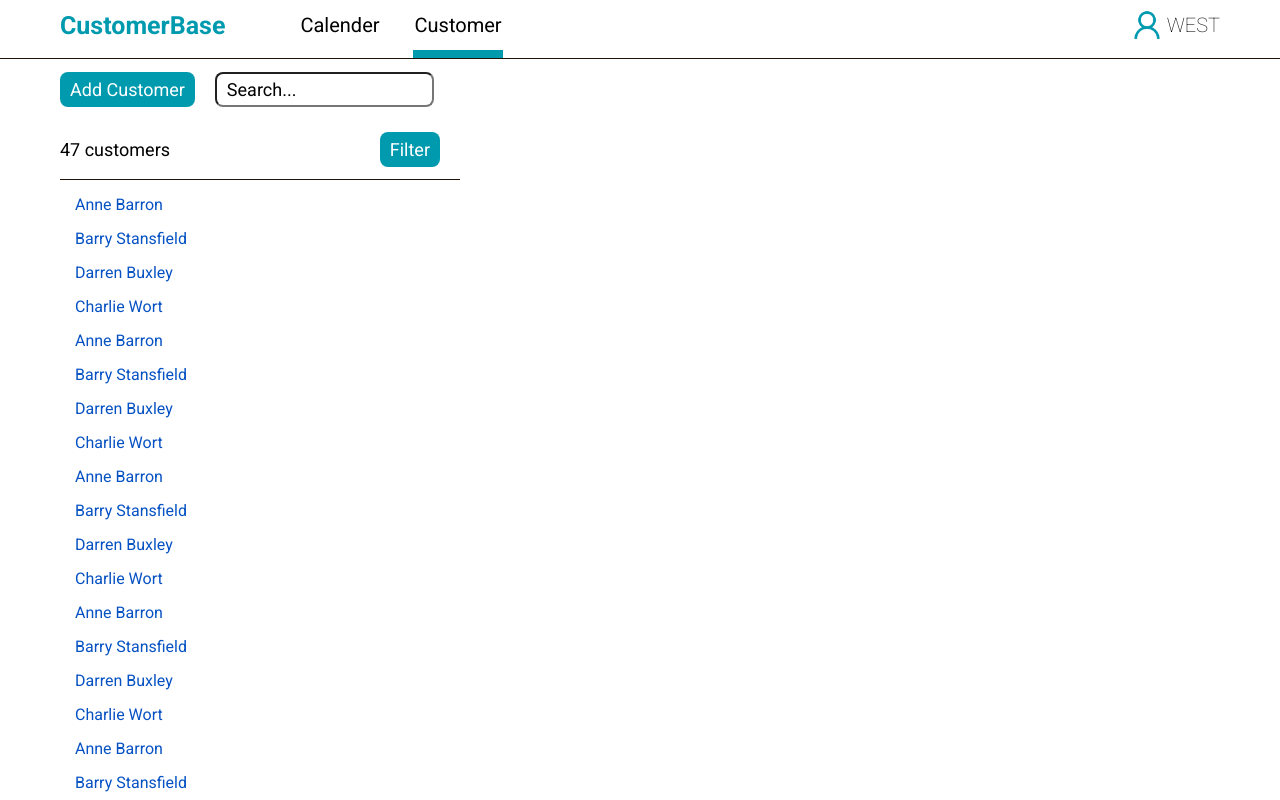
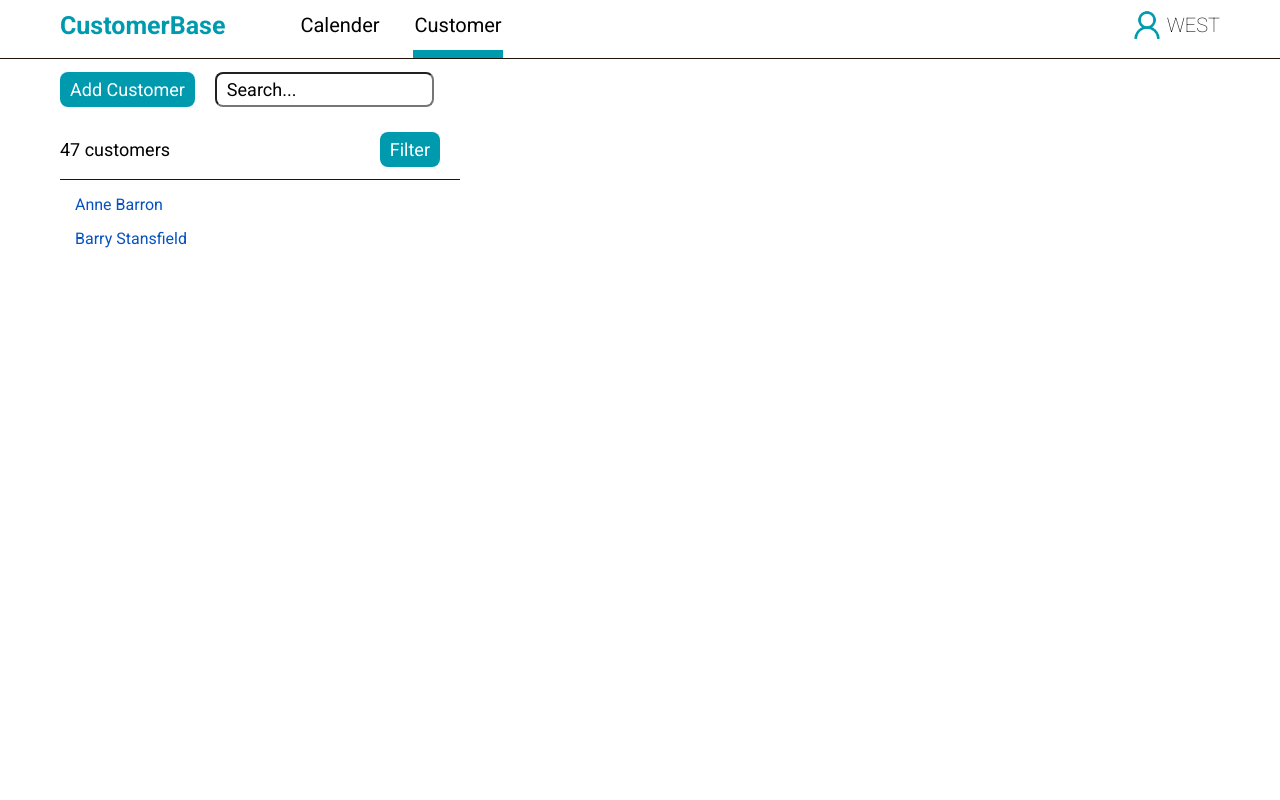
Before and after one commit to timhadler/client-base, a React (Create React App) app: page / in a window 1280 px wide. Built offline with nearby package versions, Linux system fonts and the light colour scheme.

Commit message:
changed customer list to take input from object list, also added min-height to ul element to fix glitch in layout when list is empty

```diff
--- a/src/App.js
+++ b/src/App.js
@@ -5,9 +5,23 @@ import DropdownBtn from "./components/DropdownBtn";
 
 function App() {
   const login_dropdown_items = [
-    <a href="#"> Info </a>,
-    <a href="#"> Logout </a>
+    /*<a href="#"> Info </a>,
+    <a href="#"> Logout </a>*/
   ];
+
+  const CUSTOMER_DATA = [
+    { id: "1", name: "Anne Barron", contactNum: "0278135441", created: "30/12/2021",  freashAir: "Hrv Gen 1", address: "14 Burwood Rd", suburb: "Burwood", city: "Christchurch", pc: 8043},
+    { id: "2", name: "Barry Stansfield", contactNum: "0278135441", created: "30/12/2021",  freashAir: "Hrv Gen 1", address: "14 Burwood Rd", suburb: "Burwood", city: "Christchurch", pc: 8043}
+  ];
+
+  const [customers, setCustomers] = useState(CUSTOMER_DATA);
+  const customerList = [];
+  var i;
+  for (i = 0; i < customers.length; i++) {
+    customerList[i] = <li> {customers[i].name} </li>;
+  }
+  console.log(customerList);
+
   return (
     <div className="App">
       <main>
@@ -37,54 +51,8 @@ function App() {
           </div>
           <hr />
           <ul className="customers">
-            <li> Anne Barron </li>
-            <li> Barry Stansfield </li>
-            <li> Darren Buxley </li>
-            <li> Charlie Wort </li>
-            <li> Anne Barron </li>
-            <li> Barry Stansfield </li>
-            <li> Darren Buxley </li>
-            <li> Charlie Wort </li>
-            <li> Anne Barron </li>
-            <li> Barry Stansfield </li>
-            <li> Darren Buxley </li>
-            <li> Charlie Wort </li>
-            <li> Anne Barron </li>
-            <li> Barry Stansfield </li>
-            <li> Darren Buxley </li>
-            <li> Charlie Wort </li>
-            <li> Anne Barron </li>
-            <li> Barry Stansfield </li>
-            <li> Darren Buxley </li>
-            <li> Charlie Wort </li>
-            <li> Anne Barron </li>
-            <li> Barry Stansfield </li>
-            <li> Darren Buxley </li>
-            <li> Charlie Wort </li>
-            <li> Anne Barron </li>
-            <li> Barry Stansfield </li>
-            <li> Darren Buxley </li>
-            <li> Charlie Wort </li>
-            <li> Anne Barron </li>
-            <li> Barry Stansfield </li>
-            <li> Darren Buxley </li>
-            <li> Charlie Wort </li>
-            <li> Anne Barron </li>
-            <li> Barry Stansfield </li>
-            <li> Darren Buxley </li>
-            <li> Charlie Wort </li>
-            <li> Anne Barron </li>
-            <li> Barry Stansfield </li>
-            <li> Darren Buxley </li>
-            <li> Charlie Wort </li>
-            <li> Anne Barron </li>
-            <li> Barry Stansfield </li>
-            <li> Darren Buxley </li>
-            <li> Charlie Wort </li>
-            <li> Anne Barron </li>
-            <li> Barry Stansfield </li>
-            <li> Darren Buxley </li>
-            <li> Charlie Wort </li>
+            {customerList}
+
           </ul>
         </section>
       </main>
--- a/src/index.css
+++ b/src/index.css
@@ -14,7 +14,6 @@
 
 html, body {
   overflow: auto;
-  height: 100vh;
 }
 
 main {
@@ -58,6 +57,7 @@ h1 {
 ul {
   list-style: none;
   height: 100%;
+  min-height: 750px;
   padding: 0;
 }
 
@@ -91,6 +91,7 @@ li {
 .customer_list {
   grid-column: 2 / span 1;
   height: 100%;
+  min-height: 250px;
   overflow: scroll;
   width: 400px;
 }
```
